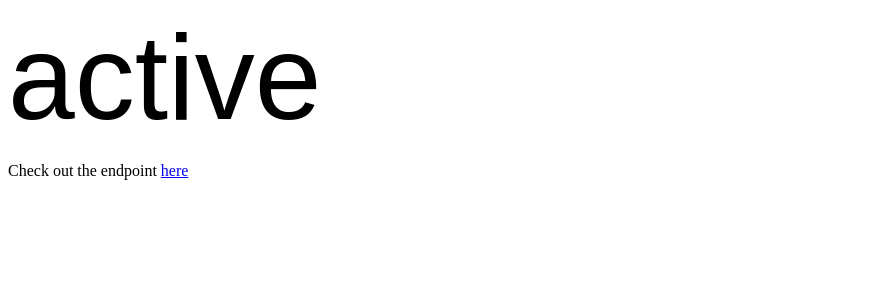
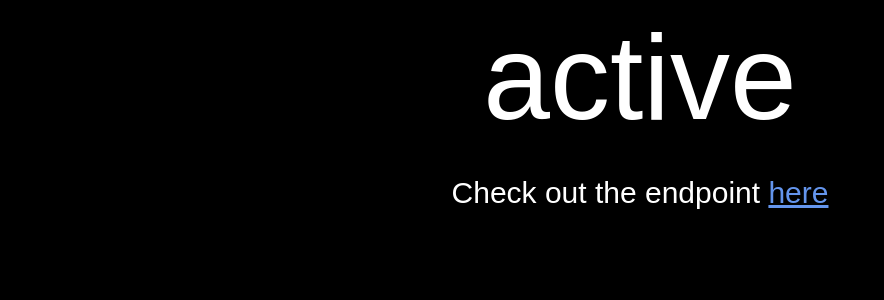
Before and after one commit to JoshPaulie/WorldWatcher, a Flask app: template world_watcher/templates/index.html in a window 1280 px wide. Shown: the top 300 px of the page, without its empty margins (0-884 px from the left). Run offline with Flask 3, Linux system fonts and the light colour scheme; the template is opened without the code that fills it: most values are stand-ins (such as "Sample title", 1, 10 or a date in 2020); some web fonts are replaced.

Commit message:
feat: the tiniest bit of styling

```diff
--- a/world_watcher/templates/index.html
+++ b/world_watcher/templates/index.html
@@ -11,16 +11,29 @@
       rel="stylesheet"
     />
     <style>
-      #status {
+      body {
         font-family: "Jersey 10", sans-serif;
         font-weight: 400;
         font-style: normal;
+        text-align: center;
+        background-color: black;
+        color: white;
+      }
+      #status {
+        font-size: 120px;
+      }
+      #api-link {
+        font-size: 30px;
+      }
+      a,
+      a:visited {
+        color: cornflowerblue;
       }
     </style>
   </head>
   <body>
-    <div style="font-size: 120px" id="status">{{ status }}</div>
-    <p style="font-size: 30">
+    <div id="status">{{ status }}</div>
+    <p id="api-link">
       Check out the endpoint
       <a rel="stylesheet" href="{{ url_for('watcher') }}">here</a>
     </p>
```
